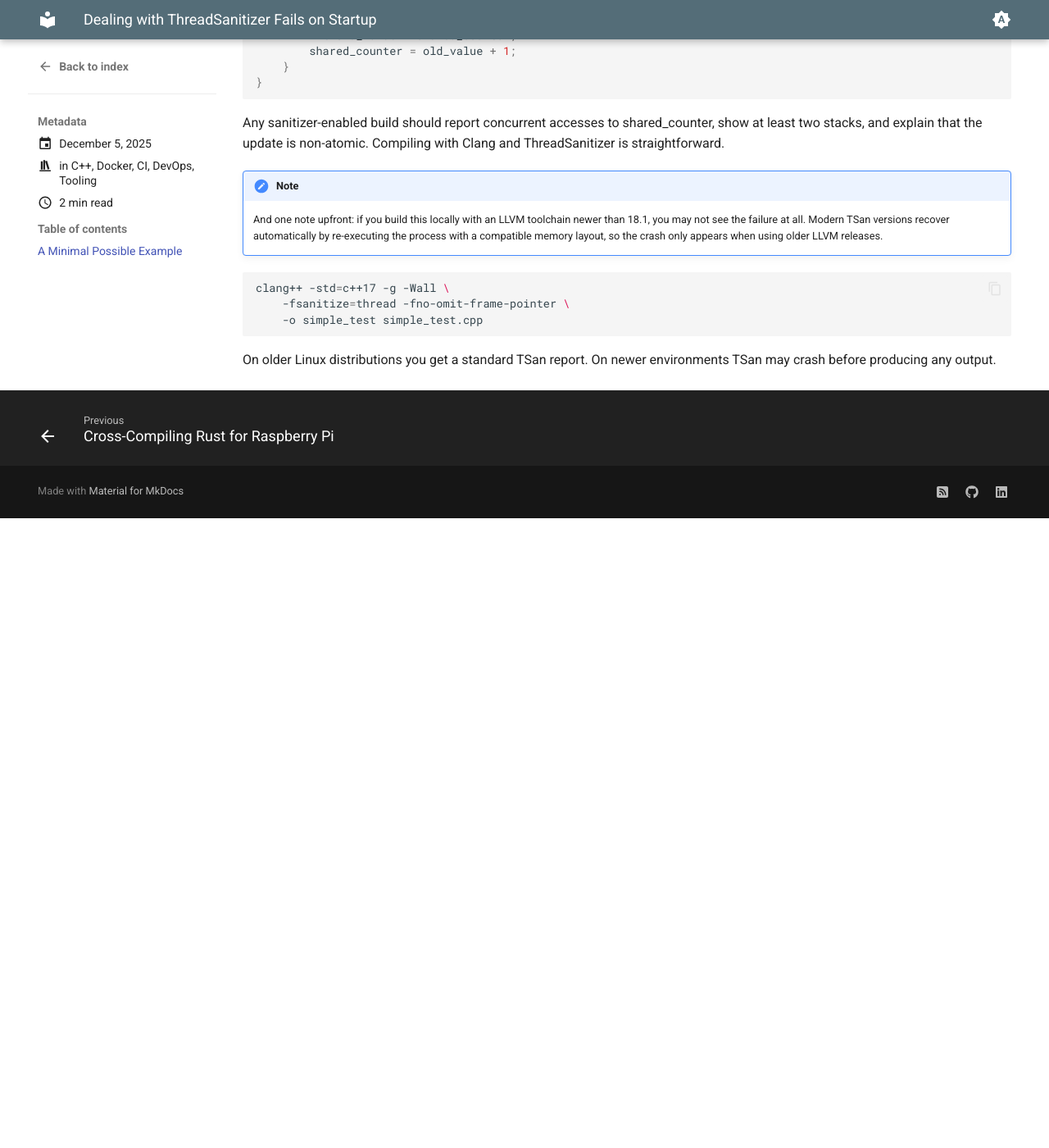
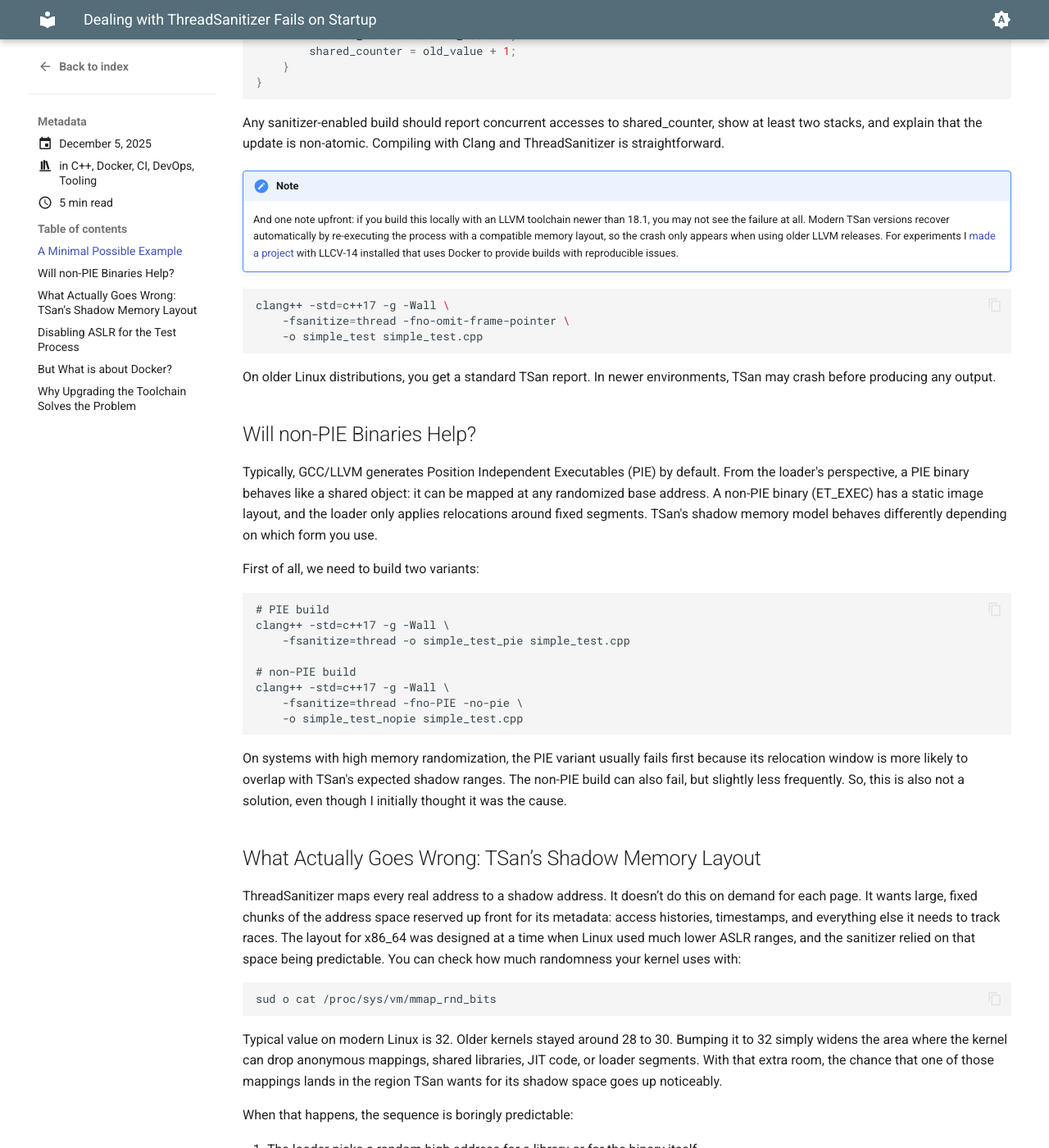
Before and after one commit to astavonin/sysdev.me, an MkDocs documentation site: the page built from docs/posts/tsan-linux-failure.md, in a window 1280 px wide and 1400 px high, scrolled down 922 px. Shown: the whole window at 82% size. Built offline with MkDocs 1.6.1 and Material for MkDocs 9.7.7, drawn with Linux system fonts in a browser that asks for light colours; before the commit the page ends 1554 px from its top, so only the background shows below that; some of the changed text lies outside the part shown.

Commit message:
the remaining part

````diff
--- a/docs/posts/tsan-linux-failure.md
+++ b/docs/posts/tsan-linux-failure.md
@@ -47,7 +47,7 @@
 Any sanitizer-enabled build should report concurrent accesses to shared_counter, show at least two stacks, and explain that the update is non-atomic. Compiling with Clang and ThreadSanitizer is straightforward.
 
 !!! note
-    And one note upfront: if you build this locally with an LLVM toolchain newer than 18.1, you may not see the failure at all. Modern TSan versions recover automatically by re-executing the process with a compatible memory layout, so the crash only appears when using older LLVM releases.
+    And one note upfront: if you build this locally with an LLVM toolchain newer than 18.1, you may not see the failure at all. Modern TSan versions recover automatically by re-executing the process with a compatible memory layout, so the crash only appears when using older LLVM releases. For experiments I [made a project](https://github.com/astavonin/tsan_aslr_demo) with LLCV-14 installed that uses Docker to provide builds with reproducible issues.
 
 ```bash
 clang++ -std=c++17 -g -Wall \
@@ -55,4 +55,79 @@
     -o simple_test simple_test.cpp
 ```
 
-On older Linux distributions you get a standard TSan report. On newer environments TSan may crash before producing any output.
+On older Linux distributions, you get a standard TSan report. In newer environments, TSan may crash before producing any output.
+
+## Will non-PIE Binaries Help?
+
+Typically, GCC/LLVM generates Position Independent Executables (PIE) by default. From the loader's perspective, a PIE binary behaves like a shared object: it can be mapped at any randomized base address. A non-PIE binary (ET_EXEC) has a static image layout, and the loader only applies relocations around fixed segments. TSan's shadow memory model behaves differently depending on which form you use.
+
+First of all, we need to build two variants:
+
+```
+# PIE build
+clang++ -std=c++17 -g -Wall \
+    -fsanitize=thread -o simple_test_pie simple_test.cpp
+
+# non-PIE build
+clang++ -std=c++17 -g -Wall \
+    -fsanitize=thread -fno-PIE -no-pie \
+    -o simple_test_nopie simple_test.cpp
+```
+
+On systems with high memory randomization, the PIE variant usually fails first because its relocation window is more likely to overlap with TSan's expected shadow ranges. The non-PIE build can also fail, but slightly less frequently. So, this is also not a solution, even though I initially thought it was the cause.
+
+## What Actually Goes Wrong: TSan’s Shadow Memory Layout
+
+ThreadSanitizer maps every real address to a shadow address. It doesn’t do this on demand for each page. It wants large, fixed chunks of the address space reserved up front for its metadata: access histories, timestamps, and everything else it needs to track races. The layout for x86_64 was designed at a time when Linux used much lower ASLR ranges, and the sanitizer relied on that space being predictable.
+You can check how much randomness your kernel uses with:
+
+```bash
+sud o cat /proc/sys/vm/mmap_rnd_bits
+```
+
+Typical value on modern Linux is 32. Older kernels stayed around 28 to 30. Bumping it to 32 simply widens the area where the kernel can drop anonymous mappings, shared libraries, JIT code, or loader segments. With that extra room, the chance that one of those mappings lands in the region TSan wants for its shadow space goes up noticeably.
+
+When that happens, the sequence is boringly predictable:
+
+1. The loader picks a random high address for a library or for the binary itself.
+2. TSan starts up and asks for its shadow memory slice.
+3. That slice is already occupied.
+4. Older TSan doesn’t try to recover. It just aborts immediately.
+
+## Disabling ASLR for the Test Process
+
+It's possible to disable ASLR for the whole system, but it does not look like a good idea. It will weaken the security posture of the host, which is usually unacceptable. Fortunately, Linux allows individual processes to run with ASLR off via the `ADDR_NO_RANDOMIZE` personality flag. The simplest interface is `setarch`:
+
+```bash
+setarch $(uname -m) -R ./simple_test_nopie
+```
+
+The command launches the child process with randomized layout disabled while leaving the system configuration intact. With deterministic placement restored, TSan can reserve its shadow memory and run normally. This was sufficient for me for local development and CI pipelines that run dynamic analysis tools.
+
+## But What is about Docker?
+
+Here comes the tricky part. Containers don’t get their own ASLR policy; they just reuse whatever the host is doing. And most CI images run with Docker’s default seccomp profile, which blocks a bunch of syscalls, including personality(). Since setarch depends on that syscall, it simply can’t flip the ASLR flag inside the container, so the call fails with an error.
+
+```
+setarch: failed to set personality to x86_64: Operation not permitted
+```
+
+Relaxing the container’s `seccomp` configuration solves the problem:
+
+```bash
+docker run --security-opt seccomp=unconfined ...
+```
+
+Once the sandbox permits `personality()`, you can run your sanitizer-instrumented binary via `setarch -R` inside the container with the same behavior you observe on a host.
+
+If you want a more selective policy, you can create a custom `seccomp` file that mirrors Docker’s defaults but allows `personality`. This avoids granting full `syscall` access to the container while still enabling TSan.
+
+## Why Upgrading the Toolchain Solves the Problem
+
+LLVM 18.1 changes how TSan handles bad luck with the address layout. When it sees that the current mappings collide with what it needs, it doesn’t give up anymore. Instead, it quietly re-executes the process with ASLR turned off just for that run. The sanitizer gets a layout it can work with, and from the outside the program simply starts normally.
+
+With LLVM 18.1 or newer, you don’t need setarch, you don’t need to relax seccomp in Docker, and you don’t need to switch to non-PIE builds. The newer runtime handles the mismatch on its own and avoids the crashes that show up on older toolchains.
+
+
+[^1]:
+    Original issue discussion on GitHub: [Thread Sanitizer FATAL error on kernel version 6.6.6-x](https://github.com/google/sanitizers/issues/1716).
--- a/mkdocs.yml
+++ b/mkdocs.yml
@@ -44,6 +44,8 @@
 
     - toc.follow
     - toc.integrate
+
+    - content.footnote.tooltips
 
   extra_css:
     - assets/stylesheets/custom.css
````
Also changed, not shown: other parts of docs/posts/tsan-linux-failure.md (+1 -1 lines).
